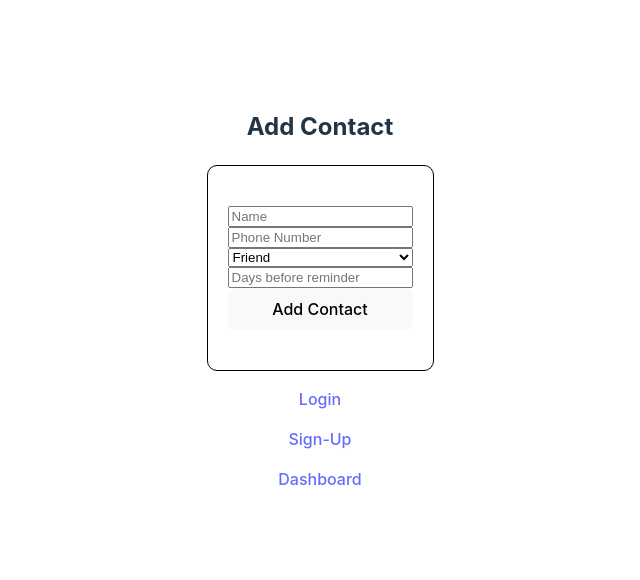
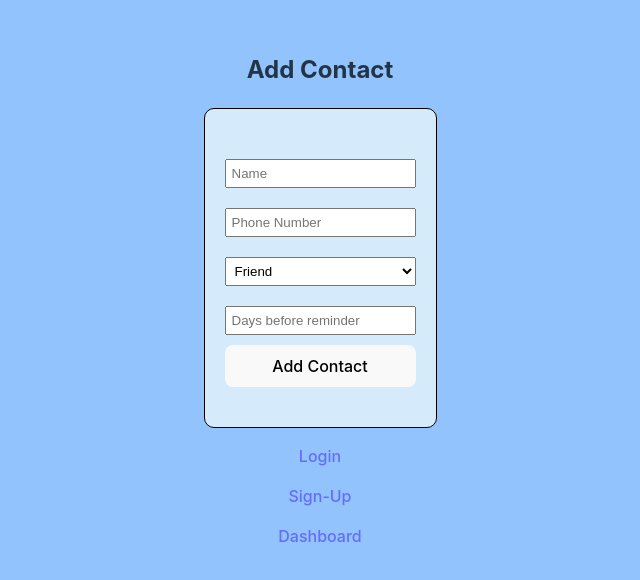
Before and after one commit to GeoTech23/CheckMate, a React (Vite) app: page /addcontact in a window 1280 px wide. Shown: the part 102-682 px from the top of the page, without its empty margins (320-960 px from the left). Built offline with nearby package versions, Linux system fonts and the light colour scheme.

Commit message:
Added types to events

```diff
--- a/src/components/AddChat.tsx
+++ b/src/components/AddChat.tsx
@@ -10,7 +10,7 @@ function AddChat() {
 		ratingOptions.push(<option value={i}>{i}</option>);
 	}
 
-	function handleSubmit(e) {
+	function handleSubmit(e: React.SyntheticEvent) {
 		e.preventDefault();
 	}
 	return (
--- a/src/components/AddContact.tsx
+++ b/src/components/AddContact.tsx
@@ -4,7 +4,7 @@ import Form from './styled/Form';
 import { Link } from 'react-router-dom';
 
 function AddContact() {
-	function handleSubmit(e) {
+	function handleSubmit(e: React.SyntheticEvent) {
 		e.preventDefault();
 	}
 	return (
--- a/src/components/Signup.tsx
+++ b/src/components/Signup.tsx
@@ -4,7 +4,7 @@ import AuthDiv from './styled/SubmitDiv';
 import Form from './styled/Form';
 
 function Signup() {
-	const handleSubmit = (e) => {
+	const handleSubmit = (e: React.SyntheticEvent) => {
 		e.preventDefault();
 	};
 	return (
--- a/src/components/styled/SubmitDiv.tsx
+++ b/src/components/styled/SubmitDiv.tsx
@@ -5,6 +5,7 @@ const SubmitDiv = styled.div`
 	display: flex;
 	padding: 40px 20px;
 	border-radius: 10px;
+	background-color: #d5ebfc;
 `;
 
 export default SubmitDiv;
--- a/src/index.css
+++ b/src/index.css
@@ -12,6 +12,10 @@
   -webkit-font-smoothing: antialiased;
   -moz-osx-font-smoothing: grayscale;
   -webkit-text-size-adjust: 100%;
+}
+
+body {
+  background-color: #93c3fc;
 }
 
 a {
@@ -62,6 +66,12 @@ button:focus-visible {
   border: 1px solid black;
 }
 
+input,
+select {
+  margin: 10px 0;
+  padding: 5px;
+}
+
 @media (prefers-color-scheme: light) {
   :root {
     color: #213547;
--- a/src/main.tsx
+++ b/src/main.tsx
@@ -1,7 +1,6 @@
 import React from 'react';
 import ReactDOM from 'react-dom/client';
 import App from './components/App.tsx';
-import './index.css';
 import { createBrowserRouter, RouterProvider } from 'react-router-dom';
 import AddContact from './components/AddContact.tsx';
 import AddChat from './components/AddChat.tsx';
@@ -10,6 +9,7 @@ import Login from './components/Login.tsx';
 import Signup from './components/Signup.tsx';
 import Contact from './components/Contact.tsx';
 import StoreProvider from './store.tsx';
+import './index.css';
 
 const router = createBrowserRouter([
 	{ path: '/', element: <Login /> },
--- a/src/store.tsx
+++ b/src/store.tsx
@@ -1,6 +1,6 @@
 import React from 'react';
 
-export const StoreContext = React.createContext();
+export const StoreContext = React.createContext(null);
 export default ({ children }) => {
 	const [user, setUser] = React.useState('');
 	const [loggedIn, setLoggedIn] = React.useState(false);
```
